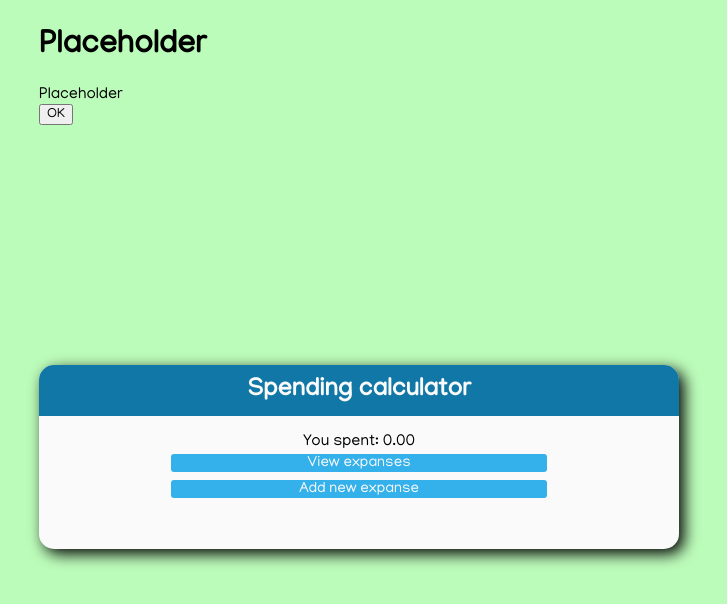
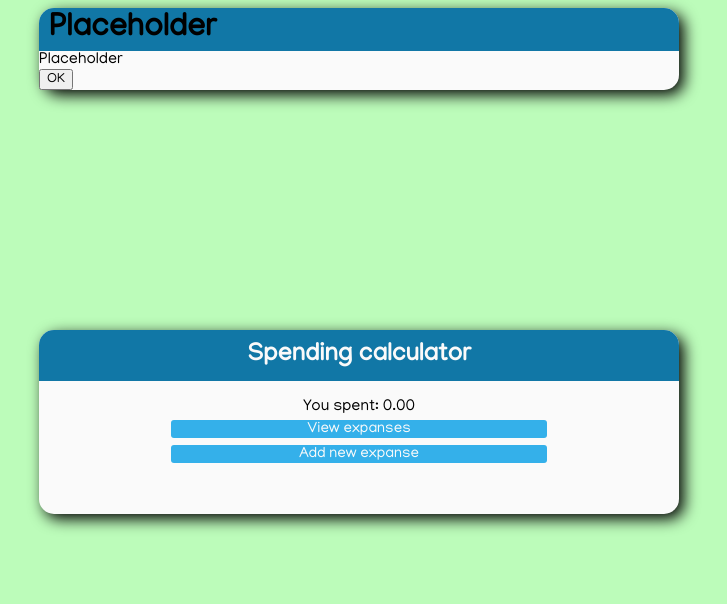
Before and after one commit to pasiastazebra/spendingcalculator, a website built with Vite: page spending-calculator/index.html in a window 1280 px wide. Shown: the whole page, without its empty margins (281-1008 px from the left). Built offline with nearby package versions, Linux system fonts and the light colour scheme.

Commit message:
color styling

```diff
--- a/spending-calculator/index.html
+++ b/spending-calculator/index.html
@@ -32,7 +32,7 @@
 
     <div class="alert-window">
       <div class="alert-window-top">
-        <h1 class="alert-window-title">
+        <h1 class="alert-window-top-title">
           Placeholder
           <!-- here goes alert title -->
         </h1>
--- a/spending-calculator/src/styles/style.scss
+++ b/spending-calculator/src/styles/style.scss
@@ -43,11 +43,23 @@ html {
 
 .alert-window {
 
+  background-color: $windowcolor;
+  box-shadow: 5px 5px 15px;
+
+  border-radius: 15px;
+
   &-top {
+
+    margin: 0;
+    padding: 4px 10px;
+
+    background-color: $color1;
+
+    border-radius: 15px 15px 0 0;
 
     &-title {
 
-
+      margin: 0;
 
     }
 
```
